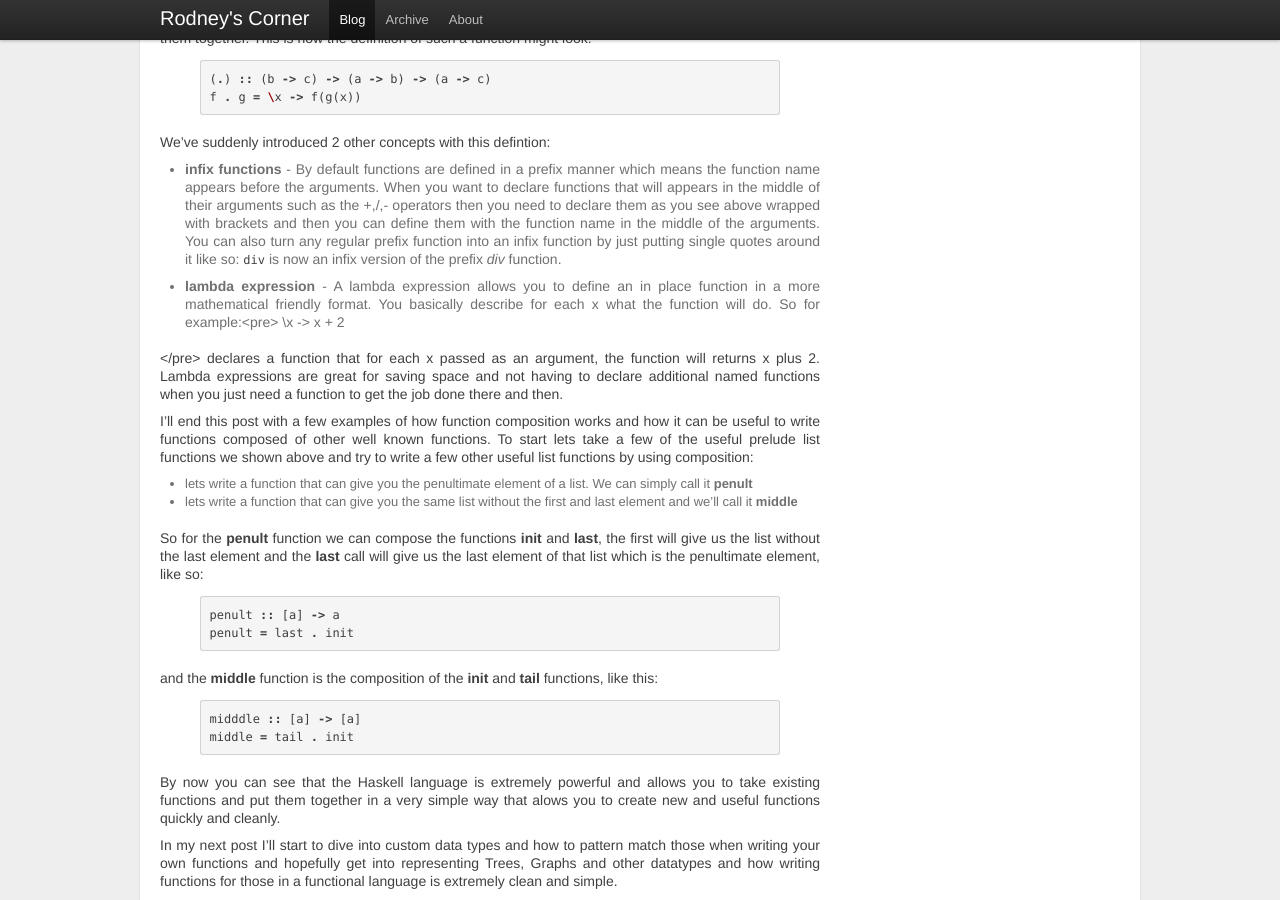
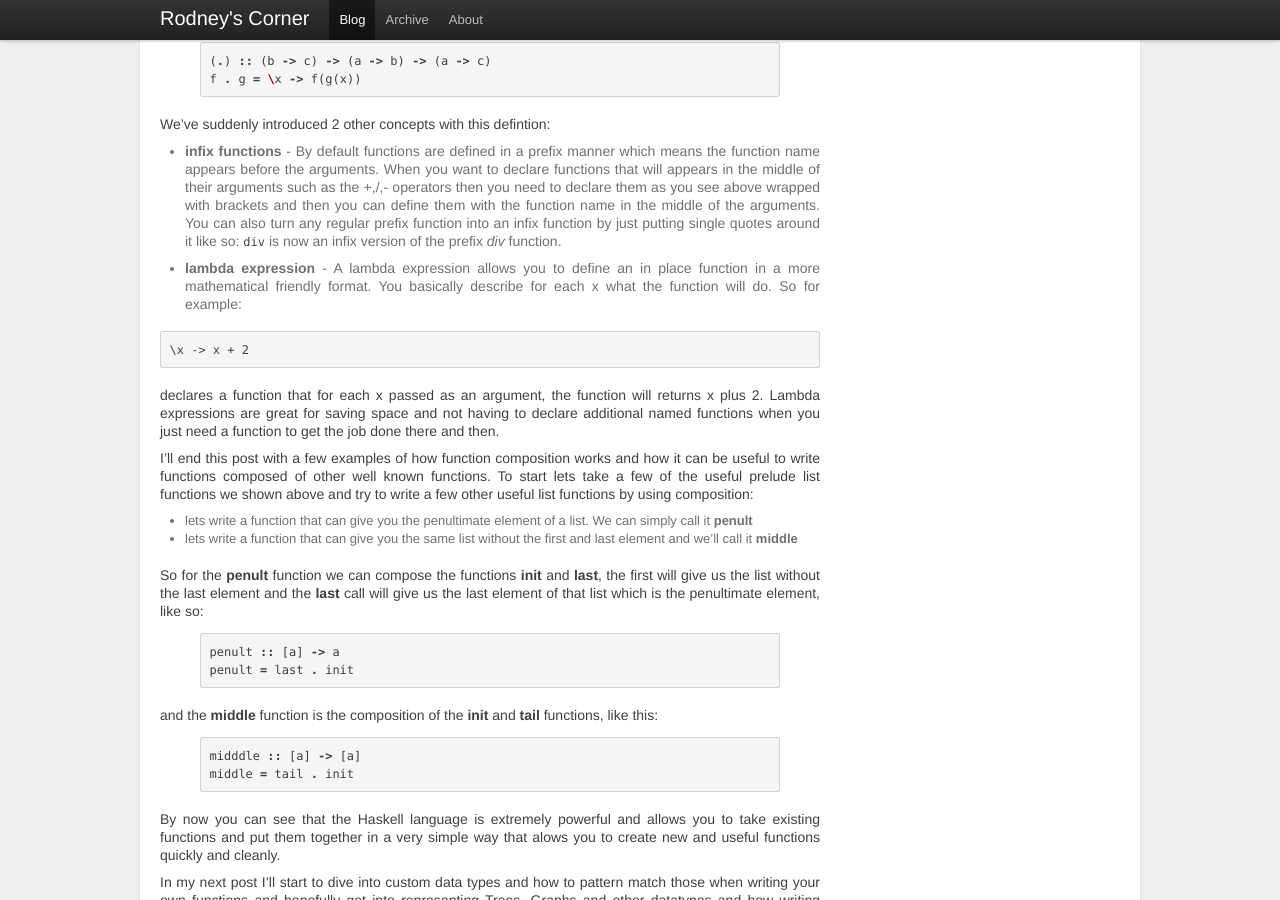
Before and after one commit to rlgomes/rlgomes.github.com, a Jekyll site: the page built from work/haskell/_posts/2011-10-30-20.00-haskell-basics.markdown, in a window 1280 px wide and 900 px high, scrolled down 2443 px. Built offline with Jekyll 4.4.1, drawn with Linux system fonts in a browser that asks for light colours; comment, search, counter and statistics services are not loaded; some of the changed lines change nothing that is shown; some of the changed text lies outside the part shown.

Commit message:
- lets see if this fixes the issue with github page buiding

```diff
--- a/work/haskell/_posts/2011-10-30-20.00-haskell-basics.markdown
+++ b/work/haskell/_posts/2011-10-30-20.00-haskell-basics.markdown
@@ -10,7 +10,6 @@ program in Haskell and have it execute within the Haskell interpreter. Lets
 start with writing a simple "Hello World" application in Haskell:
 
 {% highlight hs %}
-#! /usr/bin/env runhaskell
 module Main(main) where
 main = putStrLn "Hello, World!"
 {% endhighlight %}
@@ -189,9 +188,11 @@ now an infix version of the prefix *div* function.
 
 * **lambda expression** - A lambda expression allows you to define an in
 place function in a more mathematical friendly format. You basically describe
-for each x what the function will do. So for example:<pre>
+for each x what the function will do. So for example:
+<pre>
 \x -> x + 2
-</pre> declares a function that for each x passed as an argument, the function
+</pre>
+declares a function that for each x passed as an argument, the function
 will returns x plus 2. Lambda expressions are great for saving space and not
 having to declare additional named functions when you just need a function to
 get the job done there and then.
```
